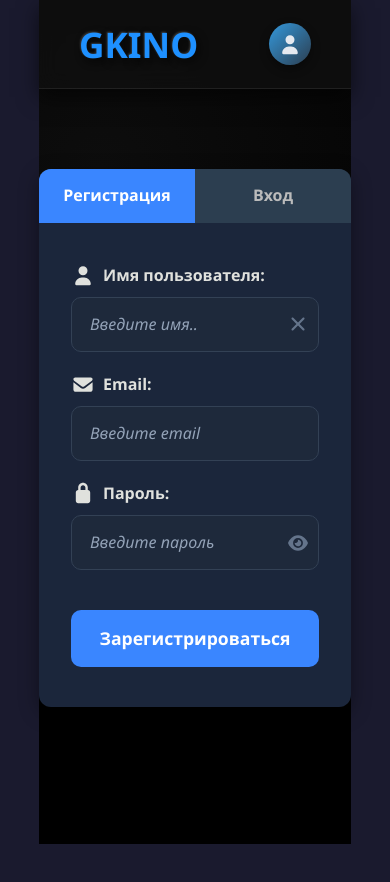
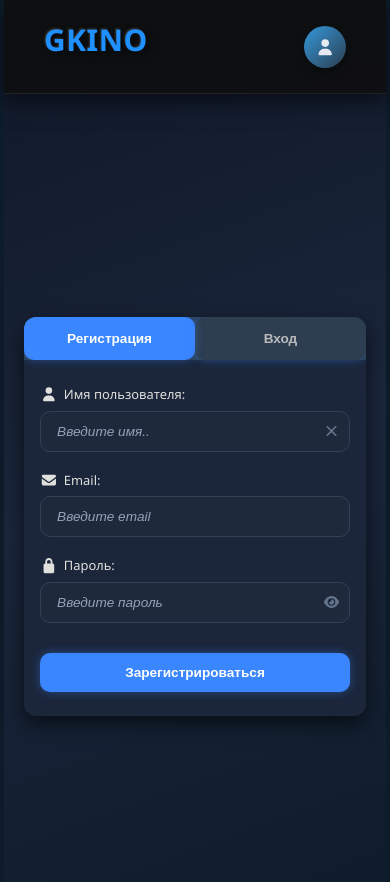
Before and after one commit to BitAlchemy-spec/GKINO, a React (Vite) app: page /login in a window 390 px wide. Shown: the top 882 px of the page. Before the commit the page ends 844 px from the top, so only its background shows below. Built offline with nearby package versions, Linux system fonts and the light colour scheme.

Commit message:
Fix styles

```diff
--- a/src/components/RegistrationForm/RegistrationForm.module.css
+++ b/src/components/RegistrationForm/RegistrationForm.module.css
@@ -1,27 +1,23 @@
 .auth {
   display: flex;
-  justify-content: center;
-  align-items: flex-start;
-  margin-top: 80px;
+  justify-content: center; /* влево */
+  align-items: center; /* вверх */
+  padding: 40px; /* отступы от краёв */
+  width: 100%;
+  min-height: 100vh;
 }
 
-/* ==== Карточка авторизации (обёртка для табов и формы) ==== */
+/* ==== Карточка авторизации ==== */
 .auth__card {
   background: var(--form-bg, #191919);
-  border-radius: 12px;
-  box-shadow: 0 6px 20px rgba(0, 0, 0, 0.4);
-  overflow: hidden; /* скругление и на табах, и на форме */
+  border-radius: 16px; /* аккуратные скругления */
+  box-shadow: 0 8px 20px rgba(0, 0, 0, 0.6); /* тень для аккуратности */
+  overflow: hidden;
   width: 100%;
-  max-width: 460px;
+  max-width: 420px; /* не растягивается слишком сильно */
   animation: fadeIn 0.6s ease-out;
-  transition: transform 0.3s ease;
 }
 
-.auth__card:hover {
-  transform: translateY(-4px);
-}
-
-/* Анимация появления карточки */
 @keyframes fadeIn {
   from {
     opacity: 0;
@@ -33,7 +29,7 @@
   }
 }
 
-/* ==== Табы (переключатель Регистрация / Вход) ==== */
+/* ==== Табы ==== */
 .tabs {
   display: flex;
   background: #2c3e50;
@@ -63,14 +59,13 @@
 
 /* ==== Форма ==== */
 .form {
-  padding: 40px 32px;
+  padding: 32px 24px;
   text-align: center;
   opacity: 0;
   transform: translateY(10px);
   animation: fadeSlide 0.4s ease forwards;
 }
 
-/* Анимация плавного появления формы */
 @keyframes fadeSlide {
   to {
     opacity: 1;
@@ -79,14 +74,14 @@
 }
 
 .form__title {
-  font-size: 1.8rem;
-  margin-bottom: 24px;
+  font-size: 1.6rem;
+  margin-bottom: 20px;
   color: var(--form-title-color, #fff);
   font-weight: 700;
 }
 
 .form__group {
-  margin-bottom: 20px;
+  margin-bottom: 18px;
   text-align: left;
 }
 
@@ -94,40 +89,39 @@
 .form__label {
   display: flex;
   align-items: center;
-  font-size: 1rem;
+  font-size: 0.95rem;
   color: var(--label-color, #e0e0e0);
-  margin-bottom: 8px;
-  font-weight: 600;
+  margin-bottom: 6px;
+  font-weight: 500;
 }
 
-/* Иконка у лейбла (почта, замок и т.п.) */
 .labelIcon {
-  margin-right: 8px;
+  margin-right: 6px;
   color: var(--label-icon-color, #1e90ff);
-  font-size: 1.2em;
+  font-size: 1.1em;
 }
 
 /* ==== Поля ввода ==== */
 .inputWrapper {
-  position: relative; /* для позиционирования иконок внутри */
+  position: relative;
 }
 
 .form__input {
   width: 100%;
-  padding: 14px 18px;
+  padding: 12px 16px;
   border: 1px solid var(--input-border, #555);
   border-radius: 10px;
   background-color: var(--input-bg, #2c2c2c);
   color: var(--input-text, #fff);
   font-size: 1rem;
   transition: border-color 0.3s ease, box-shadow 0.3s ease;
-  padding-right: 80px; /* запас под иконки справа */
+  padding-right: 70px;
 }
 
 .form__input:focus {
   outline: none;
   border-color: var(--button-bg, #1e90ff);
-  box-shadow: 0 0 0 3px rgba(30, 144, 255, 0.4);
+  box-shadow: 0 0 0 2px rgba(30, 144, 255, 0.3);
 }
 
 .form__input::placeholder {
@@ -139,60 +133,78 @@
 .clearIcon,
 .togglePasswordIcon {
   position: absolute;
-  top: 50%; /* центрирование по вертикали */
+  top: 50%;
   transform: translateY(-50%);
-  font-size: 1.1em;
+  font-size: 1em;
   color: var(--icon-color, #bbb);
   cursor: pointer;
   transition: color 0.2s ease, transform 0.2s ease;
 }
 
-/* Иконка очистки (слева от иконки пароля) */
 .clearIcon {
   right: 10px;
 }
 
-/* Иконка показать/скрыть пароль (самая правая) */
 .togglePasswordIcon {
-  right: 10px; /* прижали к краю */
+  right: 10px;
 }
 
 .clearIcon:hover,
 .togglePasswordIcon:hover {
   color: var(--icon-hover, #1e90ff);
-  transform: translateY(-50%) scale(1.15);
+  transform: translateY(-50%) scale(1.1);
 }
 
 /* ==== Ошибки ==== */
 .form__error {
   color: var(--error-color, #e74c3c);
-  font-size: 0.9em;
-  margin-top: 6px;
+  font-size: 0.85em;
+  margin-top: 5px;
   font-weight: 500;
 }
 
 /* ==== Кнопка ==== */
 .form__button {
   width: 100%;
-  padding: 14px;
+  padding: 12px;
   background-color: var(--button-bg, #1e90ff);
   color: #fff;
   border: none;
   border-radius: 10px;
-  font-size: 1.1rem;
+  font-size: 1rem;
   font-weight: 600;
   cursor: pointer;
   transition: background-color 0.3s ease, transform 0.2s ease, box-shadow 0.2s ease;
-  margin-top: 20px;
+  margin-top: 12px;
 }
 
 .form__button:hover {
   background-color: var(--button-hover-bg, #007bff);
   transform: translateY(-2px);
-  box-shadow: 0 6px 14px rgba(30, 144, 255, 0.3);
+  box-shadow: 0 4px 10px rgba(30, 144, 255, 0.3);
 }
 
 .form__button:active {
   transform: translateY(0);
   box-shadow: none;
 }
+
+/* ==== Адаптив ==== */
+@media (max-width: 768px) {
+  .auth {
+    padding: 20px;
+  }
+
+  .auth__card {
+    max-width: 100%;
+    border-radius: 12px;
+  }
+
+  .form {
+    padding: 24px 16px;
+  }
+
+  .form__title {
+    font-size: 1.4rem;
+  }
+}
--- a/src/index.css
+++ b/src/index.css
@@ -1,8 +1,5 @@
 :root {
-  --bg-gradient: radial-gradient(circle at 20% 20%, #0d0d0d, #000000 70%),
-    radial-gradient(circle at 80% 80%, #1a1a1a, #000000 60%),
-    radial-gradient(circle at 50% 120%, rgba(0, 136, 255, 0.15), transparent 70%),
-    radial-gradient(circle at -20% -20%, rgba(255, 0, 150, 0.1), transparent 60%);
+  --bg-gradient: linear-gradient(160deg, #101828, #1a263b, #0d1b2a);
   --header-bg: rgba(15, 15, 15, 0.9);
   --background-dark: #0d1b2a;
   --background-darker: #0b1622;
@@ -37,6 +34,7 @@
   --label-icon-color: #e0e1dd;
 }
 
+/* Сброс */
 *,
 *::before,
 *::after {
@@ -47,145 +45,112 @@
 
 html {
   font-size: 100%;
-  -webkit-text-size-adjust: 100%;
-  background-color: #1a1a2e;
+  font-family: var(--font-family-body, 'Segoe UI', Tahoma, Geneva, Verdana, sans-serif);
+  line-height: 1.6;
+  scroll-behavior: smooth;
+  background-color: #0d1b2a;
 }
 
-/* Общие стили для body */
 body {
-  font-family: var(--font-family-body);
-  background: var(--bg-gradien);
-  color: var(--text-light);
-  width: 80%;
+  min-height: 100%;
+  max-width: 1200px;
   margin: 0 auto;
-  padding: 0;
+  padding: 0 1rem;
 }
 
-@keyframes moveBg {
-  0% {
-    background-position: 0% 0%;
-  }
-  50% {
-    background-position: 50% 50%;
-  }
-  100% {
-    background-position: 100% 100%;
-  }
-}
-
+/* Заголовки */
 h1,
 h2,
 h3,
 h4,
 h5,
-h6,
-p,
-blockquote,
-pre,
-dl,
-dd,
-ol,
-ul,
-figure,
-figcaption,
-hr,
-fieldset,
-legend {
-  margin: 0;
+h6 {
+  color: #ffffff;
+  text-shadow: 0 0 12px rgba(58, 134, 255, 0.5);
+  letter-spacing: 0.5px;
+  margin-bottom: 0.5em;
 }
 
-ol,
-ul {
-  list-style: none;
+/* Абзацы */
+p {
+  color: #e4e6eb;
+  max-width: 70ch;
+  margin-bottom: 1rem;
 }
 
-img,
-picture,
-video,
-canvas,
-svg {
-  display: block;
-  max-width: 100%;
-  height: auto;
-}
-
+/* Ссылки */
 a {
-  color: inherit;
+  color: var(--title-accent);
   text-decoration: none;
-  transition: color 0.2s ease, background-color 0.2s ease;
+  position: relative;
+  transition: color 0.2s ease;
+  text-decoration: none;
 }
 
 a:hover {
-  color: var(--nav-link-hover-text);
-  background: var(--nav-link-hover-bg);
+  color: #5dade2;
+  text-decoration: none;
 }
 
-button,
-input,
-select,
-textarea {
-  font: inherit;
-  border: none;
-  background: none;
-  color: inherit;
+a:hover::after {
+  text-decoration: none;
 }
 
+/* Кнопки */
 button {
-  cursor: pointer;
-  transition: background-color 0.2s ease, transform 0.15s ease;
-}
-
-button:focus,
-input:focus,
-select:focus,
-textarea:focus {
-  outline: 2px solid var(--title-accent);
-  outline-offset: 2px;
+  background: var(--button-bg);
+  color: #fff;
+  padding: 0.6rem 1.2rem;
+  border-radius: 10px;
+  font-weight: 600;
+  box-shadow: 0 0 10px rgba(58, 134, 255, 0.4);
+  transition: background 0.3s ease, box-shadow 0.3s ease, transform 0.15s ease;
+  border: none;
 }
 
 button:hover {
-  transform: translateY(-2px);
+  background: var(--button-hover-bg);
+  box-shadow: 0 0 20px rgba(58, 134, 255, 0.8);
+  transform: translateY(-3px);
 }
 
-textarea {
-  resize: vertical;
+/* Поля форм */
+input,
+textarea,
+select {
+  background: var(--input-bg);
+  border: 1px solid var(--input-border);
+  color: var(--input-text);
+  padding: 0.5rem 0.8rem;
+  border-radius: 8px;
+  transition: border 0.2s ease, box-shadow 0.2s ease;
 }
 
-blockquote,
-q {
-  quotes: none;
+input::placeholder,
+textarea::placeholder {
+  color: var(--input-placeholder);
 }
 
-blockquote::before,
-blockquote::after,
-q::before,
-q::after {
-  content: '';
+input:focus,
+textarea:focus,
+select:focus {
+  outline: none;
+  border-color: var(--title-accent);
+  box-shadow: 0 0 8px rgba(58, 134, 255, 0.6);
 }
 
-table {
-  border-collapse: collapse;
-  border-spacing: 0;
-  width: 100%;
-}
-
-audio,
-video {
-  display: inline-block;
-}
-
-/* ==== Кастомный скроллбар с glow-эффектом ==== */
-::-webkit-scrollbar {
+/* ==== Кастомный скроллбар для HTML ==== */
+html::-webkit-scrollbar {
   width: 12px;
   height: 12px;
 }
 
-::-webkit-scrollbar-track {
+html::-webkit-scrollbar-track {
   background: #0b1622;
   border-radius: 6px;
 }
 
-::-webkit-scrollbar-thumb {
+html::-webkit-scrollbar-thumb {
   background: linear-gradient(180deg, #3a86ff, #265dbe);
   border-radius: 6px;
   border: 2px solid #0b1622;
@@ -193,12 +158,12 @@
   transition: background 0.3s ease, box-shadow 0.3s ease;
 }
 
-::-webkit-scrollbar-thumb:hover {
+html::-webkit-scrollbar-thumb:hover {
   background: linear-gradient(180deg, #5dade2, #3a86ff);
   animation: glowPulse 1.5s infinite alternate;
 }
 
-::-webkit-scrollbar-corner {
+html::-webkit-scrollbar-corner {
   background: #0b1622;
 }
 
@@ -207,6 +172,7 @@
   scrollbar-color: #3a86ff #0b1622;
 }
 
+/* ==== Анимация подсветки скролла ==== */
 @keyframes glowPulse {
   0% {
     box-shadow: 0 0 6px rgba(58, 134, 255, 0.6), inset 0 0 8px rgba(58, 134, 255, 0.4);
@@ -215,3 +181,29 @@
     box-shadow: 0 0 14px rgba(90, 173, 226, 0.9), inset 0 0 12px rgba(90, 173, 226, 0.6);
   }
 }
+
+/* ==== Адаптивность ==== */
+@media (max-width: 1024px) {
+  body {
+    max-width: 95%;
+    padding: 0 0.5rem;
+  }
+}
+
+@media (max-width: 768px) {
+  html {
+    font-size: 90%;
+  }
+  body {
+    max-width: 100%;
+  }
+}
+
+@media (max-width: 480px) {
+  html {
+    font-size: 85%;
+  }
+  body {
+    padding: 0 0.3rem;
+  }
+}
--- a/src/pages/HomePage/HomePage.tsx
+++ b/src/pages/HomePage/HomePage.tsx
@@ -265,10 +265,7 @@
           <div className={styles.footer__policy}>
             <h4 className={styles.footer__title}>Политика конфиденциальности</h4>
             <p className={styles.footer__text}>
-              Администратор сайта обязуется сохранять вашу конфиденциальность в Интернете. Мы
-              уделяем большое значение охране предоставленных вами данных. Наша политика
-              конфиденциальности основана на требованиях Общего регламента о защите персональных
-              данных Европейского Союза (GDPR).
+              Администратор сайта обязуется сохранять вашу конфиденциальность.
             </p>
           </div>
         </footer>
```
